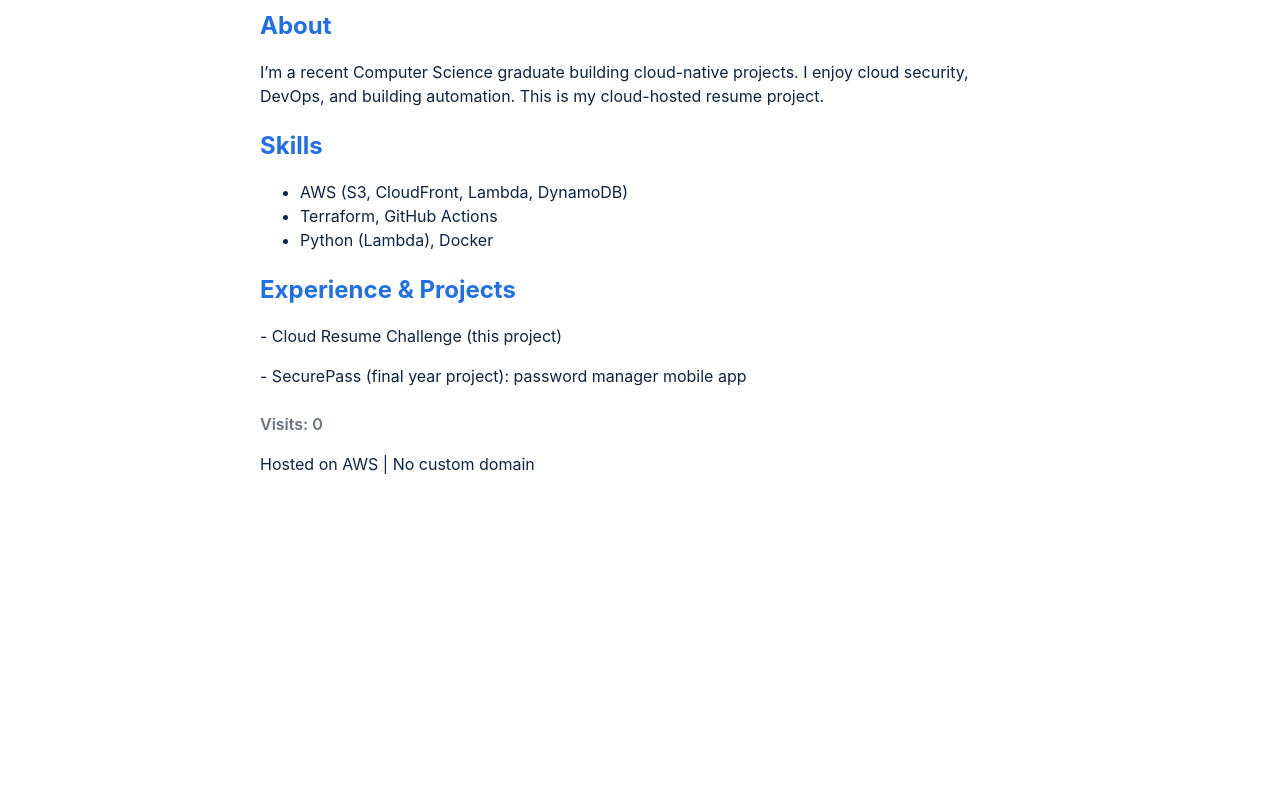
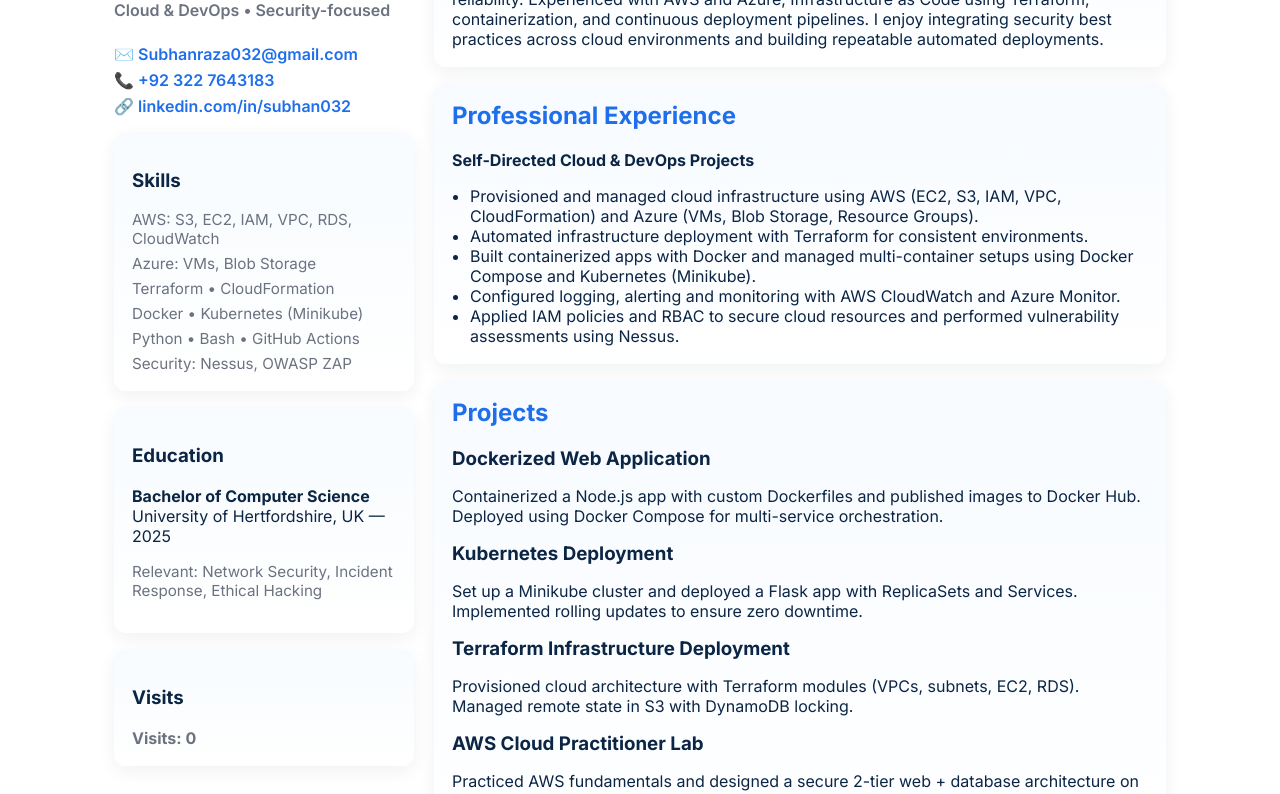
Before and after one commit to Subhan032/cloud-resume-subhan, a plain HTML site: page resume/index.html in a window 1280 px wide. Shown: the part 150-944 px from the top of the page. Before the commit the page ends 800 px from the top, so only its background shows below. Drawn offline with Linux system fonts and the light colour scheme; no server answers.

Commit message:
updating the resume

```diff
--- a/resume/index.html
+++ b/resume/index.html
@@ -4,40 +4,98 @@
   <meta charset="utf-8" />
   <meta name="viewport" content="width=device-width,initial-scale=1" />
   <title>Subhan Raza — Cloud Resume</title>
+
+  <!-- Google Font (uses web font; if you prefer offline, choose a system font) -->
+  <link href="https://fonts.googleapis.com/css2?family=Inter:wght@300;400;600;700&display=swap" rel="stylesheet">
+
   <link rel="stylesheet" href="styles.css" />
+  <meta name="theme-color" content="#0b2545" />
 </head>
 <body>
-  <main class="container">
-    <header>
-      <h1>Subhan Raza</h1>
-      <p class="tagline">Cloud & DevOps enthusiast — AWS | Python | Terraform</p>
-    </header>
+  <div class="page">
+    <aside class="sidebar">
+      <div class="avatar-placeholder" aria-hidden="true">SR</div>
+      <h1 class="name">Subhan Raza</h1>
+      <p class="role">Cloud & DevOps • Security-focused</p>
 
-    <section class="about">
-      <h2>About</h2>
-      <p>I’m a recent Computer Science graduate building cloud-native projects. I enjoy cloud security, DevOps, and building automation. This is my cloud-hosted resume project.</p>
+      <div class="contact">
+        <a href="mailto:Subhanraza032@gmail.com" class="contact-line">✉️ Subhanraza032@gmail.com</a>
+        <a href="tel:+923227643183" class="contact-line">📞 +92 322 7643183</a>
+        <a href="https://www.linkedin.com/in/subhan032/" target="_blank" rel="noopener" class="contact-line">🔗 linkedin.com/in/subhan032</a>
+      </div>
+
+      <div class="skills card">
+        <h3>Skills</h3>
+        <ul>
+          <li>AWS: S3, EC2, IAM, VPC, RDS, CloudWatch</li>
+          <li>Azure: VMs, Blob Storage</li>
+          <li>Terraform • CloudFormation</li>
+          <li>Docker • Kubernetes (Minikube)</li>
+          <li>Python • Bash • GitHub Actions</li>
+          <li>Security: Nessus, OWASP ZAP</li>
+        </ul>
+      </div>
+
+      <div class="education card">
+        <h3>Education</h3>
+        <p><strong>Bachelor of Computer Science</strong><br>University of Hertfordshire, UK — 2025</p>
+        <p class="muted">Relevant: Network Security, Incident Response, Ethical Hacking</p>
+      </div>
+
+      <div class="visits card">
+        <h3>Visits</h3>
+        <div class="counter">Visits: <span id="counter">—</span></div>
+      </div>
+    </aside>
+
+    <main class="content">
+      <section class="summary card">
+        <h2>Professional Summary</h2>
+        <p>I build and manage cloud infrastructure with a strong emphasis on security, automation, and reliability. Experienced with AWS and Azure, Infrastructure as Code using Terraform, containerization, and continuous deployment pipelines. I enjoy integrating security best practices across cloud environments and building repeatable automated deployments.</p>
       </section>
 
-    <section class="skills">
-      <h2>Skills</h2>
+      <section class="experience card">
+        <h2>Professional Experience</h2>
+        <p><strong>Self-Directed Cloud & DevOps Projects</strong></p>
         <ul>
-        <li>AWS (S3, CloudFront, Lambda, DynamoDB)</li>
-        <li>Terraform, GitHub Actions</li>
-        <li>Python (Lambda), Docker</li>
+          <li>Provisioned and managed cloud infrastructure using AWS (EC2, S3, IAM, VPC, CloudFormation) and Azure (VMs, Blob Storage, Resource Groups).</li>
+          <li>Automated infrastructure deployment with Terraform for consistent environments.</li>
+          <li>Built containerized apps with Docker and managed multi-container setups using Docker Compose and Kubernetes (Minikube).</li>
+          <li>Configured logging, alerting and monitoring with AWS CloudWatch and Azure Monitor.</li>
+          <li>Applied IAM policies and RBAC to secure cloud resources and performed vulnerability assessments using Nessus.</li>
         </ul>
       </section>
 
-    <section class="experience">
-      <h2>Experience & Projects</h2>
-      <p>- Cloud Resume Challenge (this project)</p>
-      <p>- SecurePass (final year project): password manager mobile app</p>
+      <section class="projects card">
+        <h2>Projects</h2>
+
+        <article>
+          <h3>Dockerized Web Application</h3>
+          <p>Containerized a Node.js app with custom Dockerfiles and published images to Docker Hub. Deployed using Docker Compose for multi-service orchestration.</p>
+        </article>
+
+        <article>
+          <h3>Kubernetes Deployment</h3>
+          <p>Set up a Minikube cluster and deployed a Flask app with ReplicaSets and Services. Implemented rolling updates to ensure zero downtime.</p>
+        </article>
+
+        <article>
+          <h3>Terraform Infrastructure Deployment</h3>
+          <p>Provisioned cloud architecture with Terraform modules (VPCs, subnets, EC2, RDS). Managed remote state in S3 with DynamoDB locking.</p>
+        </article>
+
+        <article>
+          <h3>AWS Cloud Practitioner Lab</h3>
+          <p>Practiced AWS fundamentals and designed a secure 2-tier web + database architecture on AWS.</p>
+        </article>
       </section>
 
-    <footer>
-      <div id="visitor-counter">Visits: <span id="counter">—</span></div>
-      <p>Hosted on AWS | No custom domain</p>
-    </footer>
+      <section class="footer-note card">
+        <h2>More</h2>
+        <p class="muted">For code samples, infrastructure diagrams, or references, please visit my GitHub or message me on LinkedIn.</p>
+      </section>
     </main>
+  </div>
 
   <script src="main.js"></script>
 </body>
--- a/resume/styles.css
+++ b/resume/styles.css
@@ -1,29 +1,62 @@
-/* styles.css */
-:root {
+/* styles.css — modern, responsive, clean */
+:root{
   --bg: #ffffff;
+  --panel: #f7fbff;
   --text: #0b2545;
+  --muted: #6b7280;
   --accent: #1f6feb;
-  --muted: #6b7280;
-  font-family: Inter, system-ui, -apple-system, "Segoe UI", Roboto, "Helvetica Neue", Arial;
+  --card-radius: 12px;
+  --gap: 20px;
+  font-family: "Inter", system-ui, -apple-system, "Segoe UI", Roboto, "Helvetica Neue", Arial;
 }
 
-body {
-  margin: 0;
-  background: var(--bg);
-  color: var(--text);
-  line-height: 1.5;
+*{box-sizing:border-box}
+html,body{height:100%;margin:0;background:var(--bg);color:var(--text);-webkit-font-smoothing:antialiased}
+.page{display:flex;gap:var(--gap);max-width:1100px;margin:28px auto;padding:24px}
+.sidebar{
+  width:300px;
+  display:flex;flex-direction:column;gap:16px;
+  position:sticky;top:24px;height:calc(100vh - 48px);align-self:flex-start;
+}
+.content{flex:1;display:flex;flex-direction:column;gap:16px}
+
+/* cards */
+.card{
+  background:linear-gradient(180deg, var(--panel), #ffffff);
+  padding:18px;border-radius:var(--card-radius);box-shadow:0 6px 18px rgba(11,37,69,0.06);
 }
 
-.container {
-  max-width: 760px;
-  margin: 36px auto;
-  padding: 24px;
+.avatar-placeholder{
+  width:86px;height:86px;border-radius:16px;background:linear-gradient(135deg,var(--accent),#4aa3ff);
+  display:flex;align-items:center;justify-content:center;color:white;font-weight:700;font-size:28px;margin-bottom:8px;
 }
 
-header h1 { margin: 0; font-size: 2rem; }
-.tagline { color: var(--muted); margin-top: 6px; }
+/* header info */
+.name{margin:0;font-size:1.25rem}
+.role{margin:0;color:var(--muted);font-weight:600}
+.contact{margin-top:8px;display:flex;flex-direction:column;gap:6px}
+.contact-line{color:var(--accent);text-decoration:none;font-weight:600}
+.contact-line:hover{text-decoration:underline}
 
-section { margin-top: 20px; }
-h2 { color: var(--accent); margin-bottom: 8px; }
+/* skills and education lists */
+.skills ul{list-style:none;padding:0;margin:8px 0 0 0;display:grid;grid-template-columns:repeat(1,1fr);gap:6px}
+.skills li{font-size:0.95rem;color:var(--muted)}
 
-#visitor-counter { margin-top: 24px; font-weight: 600; color: var(--muted); }
+/* content layouts */
+.summary h2, .experience h2, .projects h2, .footer-note h2 {margin-top:0;color:var(--accent)}
+.summary p{margin:0;font-size:1rem;color:var(--text)}
+.experience ul{margin:12px 0 0 0;padding-left:18px;color:var(--text)}
+.projects article{margin-top:12px}
+.projects h3{margin:0 0 6px 0;color:#0b2545}
+
+/* visits */
+.visits .counter{font-weight:700;color:var(--muted);margin-top:6px}
+
+/* responsive */
+@media (max-width: 980px){
+  .page{flex-direction:column;padding:18px}
+  .sidebar{width:100%;position:relative;height:auto}
+}
+
+/* small utilities */
+.muted{color:var(--muted);font-size:0.95rem}
```
Lines whose indentation alone changed are shown as unchanged.
